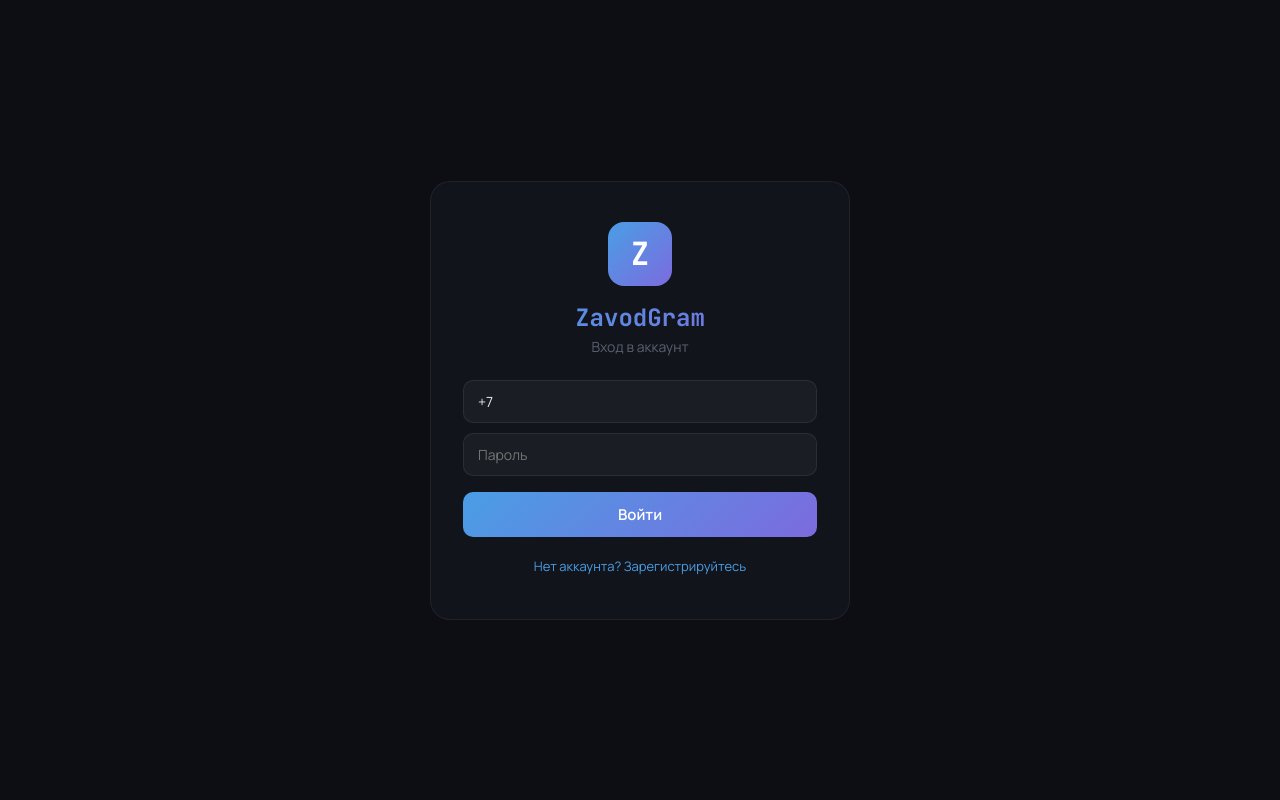
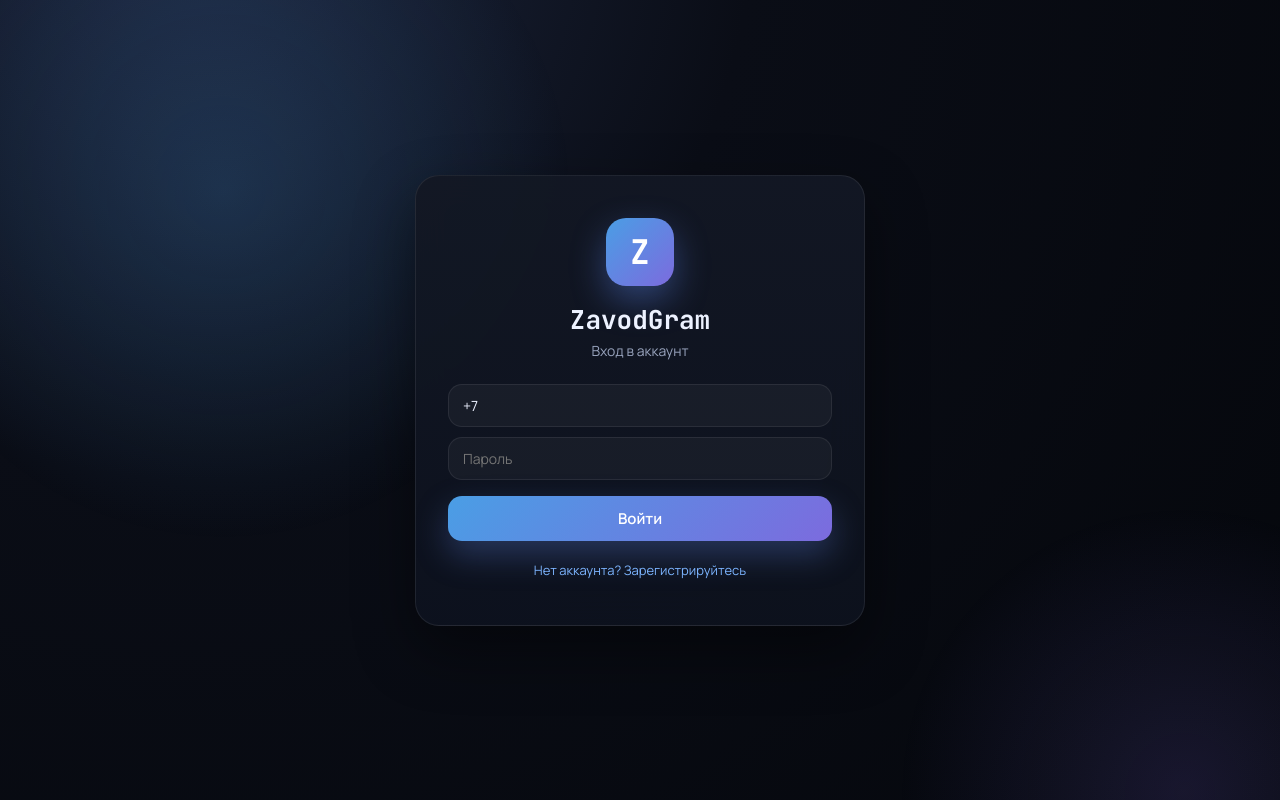
Before and after one commit to Pronkaq/ZavodGram, a React (Vite) app in the folder zavodgram-web/: page / in a window 1280 px wide. Built offline with nearby package versions, Linux system fonts and the light colour scheme.

Commit message:
Apply full UI redesign across auth, chat, and admin

```diff
--- a/zavodgram-web/src/pages/AdminPage.jsx
+++ b/zavodgram-web/src/pages/AdminPage.jsx
@@ -3,10 +3,12 @@ import { adminApi } from '../api/client';
 import { useAuth } from '../context/AuthContext';
 
 const card = {
-  background: '#141923',
-  border: '1px solid rgba(255,255,255,0.08)',
-  borderRadius: 14,
-  padding: 16,
+  background: 'linear-gradient(180deg, rgba(19,24,36,0.95) 0%, rgba(13,18,30,0.95) 100%)',
+  border: '1px solid rgba(255,255,255,0.1)',
+  borderRadius: 22,
+  padding: 18,
+  boxShadow: '0 18px 42px rgba(0,0,0,0.28)',
+  backdropFilter: 'blur(14px)',
 };
 
 export default function AdminPage() {
@@ -70,14 +72,14 @@ export default function AdminPage() {
   };
 
   return (
-    <div style={{ minHeight: '100vh', background: '#0C0E13', color: '#E8E8ED', padding: 24, fontFamily: 'Manrope, sans-serif' }}>
+    <div className="zg-shell" style={{ minHeight: '100vh', color: '#E8E8ED', padding: 24, fontFamily: 'Manrope, sans-serif' }}>
       <div style={{ maxWidth: 1100, margin: '0 auto' }}>
-        <div style={{ display: 'flex', alignItems: 'center', justifyContent: 'space-between', gap: 16, marginBottom: 20 }}>
+        <div className="zg-glass-card" style={{ display: 'flex', alignItems: 'center', justifyContent: 'space-between', gap: 16, marginBottom: 20, padding: '18px 20px' }}>
           <div>
-            <h1 style={{ margin: 0, fontSize: 30, fontFamily: 'JetBrains Mono, monospace' }}>Админка ZavodGram</h1>
-            <div style={{ color: '#7F869B', marginTop: 6 }}>Вы вошли как {user?.tag}</div>
+            <h1 style={{ margin: 0, fontSize: 30, fontFamily: 'JetBrains Mono, monospace', color: '#edf2ff' }}>Админка ZavodGram</h1>
+            <div style={{ color: '#9aa4be', marginTop: 6 }}>Вы вошли как {user?.tag}</div>
           </div>
-          <button onClick={() => { window.location.href = '/'; }} style={{ background: 'rgba(74,158,229,0.15)', border: '1px solid rgba(74,158,229,0.35)', color: '#9DCAF5', borderRadius: 10, padding: '10px 14px', cursor: 'pointer' }}>
+          <button className="zg-pill-btn" onClick={() => { window.location.href = '/'; }} style={{ color: '#cde3ff' }}>
             Открыть мессенджер
           </button>
         </div>
@@ -103,16 +105,17 @@ export default function AdminPage() {
                     value={query}
                     onChange={(e) => setQuery(e.target.value)}
                     placeholder='Поиск по имени, тегу, телефону'
-                    style={{ width: 280, background: 'rgba(255,255,255,0.04)', border: '1px solid rgba(255,255,255,0.08)', borderRadius: 8, color: '#E8E8ED', padding: '8px 10px' }}
+                    className="zg-input"
+                    style={{ width: 320 }}
                   />
-                  <button type='submit' style={{ background: '#4A9EE5', color: '#fff', border: 0, borderRadius: 8, padding: '8px 12px', cursor: 'pointer' }}>Найти</button>
+                  <button type='submit' className="zg-grad-btn" style={{ padding: '9px 14px' }}>Найти</button>
                 </form>
               </div>
 
               <div style={{ overflowX: 'auto' }}>
                 <table style={{ width: '100%', borderCollapse: 'collapse', fontSize: 14 }}>
                   <thead>
-                    <tr style={{ color: '#8B93A8', textAlign: 'left' }}>
+                    <tr style={{ color: '#9ba6bf', textAlign: 'left' }}>
                       <th style={{ paddingBottom: 8 }}>Пользователь</th>
                       <th style={{ paddingBottom: 8 }}>Телефон</th>
                       <th style={{ paddingBottom: 8 }}>Создан</th>
@@ -123,10 +126,10 @@ export default function AdminPage() {
                   </thead>
                   <tbody>
                     {users.map((u) => (
-                      <tr key={u.id} style={{ borderTop: '1px solid rgba(255,255,255,0.06)' }}>
+                      <tr key={u.id} style={{ borderTop: '1px solid rgba(255,255,255,0.08)' }}>
                         <td style={{ padding: '10px 0' }}>
                           <div style={{ fontWeight: 600 }}>{u.name}</div>
-                          <div style={{ color: '#7F869B' }}>{u.tag}</div>
+                          <div style={{ color: '#9aa4be' }}>{u.tag}</div>
                         </td>
                         <td>{u.phone}</td>
                         <td>{new Date(u.createdAt).toLocaleString()}</td>
@@ -140,14 +143,16 @@ export default function AdminPage() {
                             <button
                               onClick={() => handleBlockToggle(u)}
                               disabled={busyUserId === u.id}
-                              style={{ background: u.blocked ? 'rgba(136,212,152,0.15)' : 'rgba(255,138,138,0.15)', color: u.blocked ? '#88D498' : '#FF8A8A', border: '1px solid rgba(255,255,255,0.12)', borderRadius: 8, padding: '6px 8px', cursor: 'pointer' }}
+                              className="zg-pill-btn"
+                              style={{ background: u.blocked ? 'rgba(136,212,152,0.15)' : 'rgba(255,138,138,0.15)', color: u.blocked ? '#88D498' : '#FF8A8A', padding: '7px 10px' }}
                             >
                               {u.blocked ? 'Разблокировать' : 'Блок'}
                             </button>
                             <button
                               onClick={() => handleDelete(u)}
                               disabled={busyUserId === u.id}
-                              style={{ background: 'rgba(255,138,138,0.2)', color: '#FF8A8A', border: '1px solid rgba(255,255,255,0.12)', borderRadius: 8, padding: '6px 8px', cursor: 'pointer' }}
+                              className="zg-pill-btn"
+                              style={{ background: 'rgba(255,138,138,0.2)', color: '#FF8A8A', padding: '7px 10px' }}
                             >
                               Удалить
                             </button>
--- a/zavodgram-web/src/pages/AuthPage.jsx
+++ b/zavodgram-web/src/pages/AuthPage.jsx
@@ -115,8 +115,8 @@ export default function AuthPage() {
   const telegramStartCommand = telegramStartPayload ? `/start ${telegramStartPayload}` : '';
 
   return (
-    <div style={s.page}>
-      <div style={s.card}>
+    <div className="zg-shell" style={s.page}>
+      <div className="zg-glass-card" style={s.card}>
         <div style={s.logo}>Z</div>
         <h1 style={s.title}>ZavodGram</h1>
         <p style={s.subtitle}>{mode === 'login' ? 'Вход в аккаунт' : 'Создание аккаунта'}</p>
@@ -124,17 +124,17 @@ export default function AuthPage() {
         <form onSubmit={handleSubmit} style={s.form}>
           {mode === 'register' && registerStep === 'form' && (
             <>
-              <input style={s.input} placeholder="Имя" value={form.name} onChange={(e) => set('name', e.target.value)} />
-              <input style={s.input} placeholder="@ваш_тег" value={form.tag} onChange={(e) => set('tag', e.target.value)} />
+              <input className="zg-input" style={s.input} placeholder="Имя" value={form.name} onChange={(e) => set('name', e.target.value)} />
+              <input className="zg-input" style={s.input} placeholder="@ваш_тег" value={form.tag} onChange={(e) => set('tag', e.target.value)} />
             </>
           )}
 
           {(mode === 'login' || (mode === 'register' && registerStep === 'form')) && (
             <>
-              <input style={s.input} placeholder="+79001234567" value={form.phone} onChange={(e) => set('phone', e.target.value)} />
-              <input style={s.input} type="password" placeholder="Пароль" value={form.password} onChange={(e) => set('password', e.target.value)} />
+              <input className="zg-input" style={s.input} placeholder="+79001234567" value={form.phone} onChange={(e) => set('phone', e.target.value)} />
+              <input className="zg-input" style={s.input} type="password" placeholder="Пароль" value={form.password} onChange={(e) => set('password', e.target.value)} />
               {mode === 'register' && (
-                <textarea style={{ ...s.input, minHeight: 50, resize: 'vertical' }} placeholder="О себе (необязательно)" value={form.bio} onChange={(e) => set('bio', e.target.value)} />
+                <textarea className="zg-input" style={{ ...s.input, minHeight: 70, resize: 'vertical' }} placeholder="О себе (необязательно)" value={form.bio} onChange={(e) => set('bio', e.target.value)} />
               )}
             </>
           )}
@@ -180,7 +180,7 @@ export default function AuthPage() {
 
           {error && <div style={s.error}>{error}</div>}
 
-          <button style={s.btn} type="submit" disabled={loading || (mode === 'register' && registerStep !== 'form' && !telegramConfirmed)}>
+          <button className="zg-grad-btn" style={s.btn} type="submit" disabled={loading || (mode === 'register' && registerStep !== 'form' && !telegramConfirmed)}>
             {loading
               ? '...'
               : mode === 'login'
@@ -210,17 +210,17 @@ export default function AuthPage() {
 }
 
 const s = {
-  page: { display: 'flex', alignItems: 'center', justifyContent: 'center', minHeight: '100vh', background: '#0C0E13', padding: 20 },
-  card: { background: '#11141B', borderRadius: 20, padding: '40px 32px', width: '100%', maxWidth: 420, border: '1px solid rgba(255,255,255,0.06)', textAlign: 'center' },
-  logo: { width: 64, height: 64, background: 'linear-gradient(135deg, #4A9EE5, #7C6BDE)', borderRadius: 16, display: 'inline-flex', alignItems: 'center', justifyContent: 'center', fontSize: 32, fontWeight: 700, fontFamily: "'JetBrains Mono', monospace", color: '#fff', marginBottom: 16 },
-  title: { fontSize: 24, fontWeight: 700, fontFamily: "'JetBrains Mono', monospace", marginBottom: 4, background: 'linear-gradient(135deg, #4A9EE5, #7C6BDE)', WebkitBackgroundClip: 'text', WebkitTextFillColor: 'transparent' },
-  subtitle: { fontSize: 14, color: '#5A6070', marginBottom: 24 },
+  page: { display: 'flex', alignItems: 'center', justifyContent: 'center', minHeight: '100vh', padding: 20 },
+  card: { padding: '42px 32px', width: '100%', maxWidth: 450, textAlign: 'center' },
+  logo: { width: 68, height: 68, background: 'linear-gradient(135deg, #4A9EE5, #7C6BDE)', borderRadius: 20, display: 'inline-flex', alignItems: 'center', justifyContent: 'center', fontSize: 34, fontWeight: 700, fontFamily: "'JetBrains Mono', monospace", color: '#fff', marginBottom: 16, boxShadow: '0 14px 34px rgba(82,120,212,0.45)' },
+  title: { fontSize: 26, fontWeight: 700, fontFamily: "'JetBrains Mono', monospace", marginBottom: 4, color: '#edf2ff' },
+  subtitle: { fontSize: 14, color: '#98a3bd', marginBottom: 24 },
   form: { display: 'flex', flexDirection: 'column', gap: 10 },
-  input: { width: '100%', background: 'rgba(255,255,255,0.04)', border: '1px solid rgba(255,255,255,0.08)', borderRadius: 10, padding: '11px 14px', color: '#E8E8ED', fontSize: 14, outline: 'none', fontFamily: "'Manrope', sans-serif" },
-  btn: { width: '100%', padding: '12px', background: 'linear-gradient(135deg, #4A9EE5, #7C6BDE)', border: 'none', borderRadius: 10, color: '#fff', fontSize: 15, fontWeight: 600, cursor: 'pointer', marginTop: 6 },
+  input: { fontSize: 14, fontFamily: "'Manrope', sans-serif" },
+  btn: { width: '100%', fontSize: 15, marginTop: 6 },
   error: { color: '#E55A5A', fontSize: 13, textAlign: 'left', padding: '6px 0' },
-  switch: { background: 'none', border: 'none', color: '#4A9EE5', fontSize: 13, cursor: 'pointer', marginTop: 16, padding: 4 },
-  telegramBox: { textAlign: 'left', border: '1px solid rgba(74,158,229,0.35)', borderRadius: 10, background: 'rgba(74,158,229,0.08)', padding: 12 },
+  switch: { background: 'none', border: 'none', color: '#7cb4ff', fontSize: 13, cursor: 'pointer', marginTop: 16, padding: 4 },
+  telegramBox: { textAlign: 'left', border: '1px solid rgba(124,173,255,0.35)', borderRadius: 14, background: 'rgba(84,139,255,0.12)', padding: 14 },
   telegramTitle: { color: '#E8E8ED', fontSize: 14, fontWeight: 700, marginBottom: 8 },
   telegramText: { color: '#B8BDCA', fontSize: 13, marginBottom: 6 },
   telegramLink: { display: 'inline-block', color: '#7CB4FF', textDecoration: 'none', fontWeight: 600, margin: '8px 0' },
--- /dev/null
+++ b/zavodgram-web/src/styles/redesign.css
@@ -0,0 +1,103 @@
+:root {
+  --bg-main: #07090f;
+  --bg-elev: #111624;
+  --bg-elev-soft: rgba(255, 255, 255, 0.04);
+  --line-soft: rgba(255, 255, 255, 0.08);
+  --text-main: #ecf1ff;
+  --text-soft: #98a3bd;
+  --accent-a: #4a9ee5;
+  --accent-b: #7c6bde;
+}
+
+* { box-sizing: border-box; }
+
+html, body, #root {
+  width: 100%;
+  min-height: 100%;
+  margin: 0;
+  background: radial-gradient(circle at 15% -10%, #1d2740 0%, #0a0d16 40%, #05070c 100%);
+  color: var(--text-main);
+  font-family: 'Manrope', system-ui, -apple-system, Segoe UI, Roboto, sans-serif;
+}
+
+body::before {
+  content: '';
+  position: fixed;
+  inset: -20% auto auto -10%;
+  width: 55vw;
+  height: 55vw;
+  border-radius: 50%;
+  background: radial-gradient(circle, rgba(74, 158, 229, 0.18) 0%, rgba(74, 158, 229, 0) 70%);
+  pointer-events: none;
+  z-index: 0;
+}
+
+body::after {
+  content: '';
+  position: fixed;
+  inset: auto -15% -35% auto;
+  width: 45vw;
+  height: 45vw;
+  border-radius: 50%;
+  background: radial-gradient(circle, rgba(124, 107, 222, 0.16) 0%, rgba(124, 107, 222, 0) 70%);
+  pointer-events: none;
+  z-index: 0;
+}
+
+.zg-shell {
+  position: relative;
+  z-index: 1;
+}
+
+.zg-glass-card {
+  background: linear-gradient(180deg, rgba(19, 24, 36, 0.95) 0%, rgba(13, 18, 30, 0.95) 100%);
+  border: 1px solid var(--line-soft);
+  border-radius: 24px;
+  box-shadow: 0 24px 60px rgba(0, 0, 0, 0.45);
+  backdrop-filter: blur(18px);
+}
+
+.zg-pill-btn {
+  border: 1px solid rgba(255, 255, 255, 0.12);
+  background: rgba(255, 255, 255, 0.05);
+  color: var(--text-main);
+  border-radius: 999px;
+  padding: 10px 16px;
+  cursor: pointer;
+}
+
+.zg-grad-btn {
+  border: 0;
+  color: #fff;
+  border-radius: 14px;
+  padding: 12px 16px;
+  background: linear-gradient(135deg, var(--accent-a), var(--accent-b));
+  font-weight: 600;
+  cursor: pointer;
+  box-shadow: 0 14px 32px rgba(86, 120, 210, 0.35);
+}
+
+.zg-input {
+  width: 100%;
+  background: var(--bg-elev-soft);
+  border: 1px solid var(--line-soft);
+  border-radius: 14px;
+  color: var(--text-main);
+  padding: 11px 14px;
+  outline: none;
+}
+
+.zg-input:focus {
+  border-color: rgba(124, 173, 255, 0.55);
+  box-shadow: 0 0 0 3px rgba(92, 144, 255, 0.18);
+}
+
+.zg-scroll::-webkit-scrollbar {
+  width: 10px;
+  height: 10px;
+}
+
+.zg-scroll::-webkit-scrollbar-thumb {
+  background: rgba(255, 255, 255, 0.14);
+  border-radius: 10px;
+}
```
Also changed, not shown: zavodgram-web/src/components/ChatApp.jsx (+21 -21 lines), zavodgram-web/src/main.jsx (+5 -4 lines).
